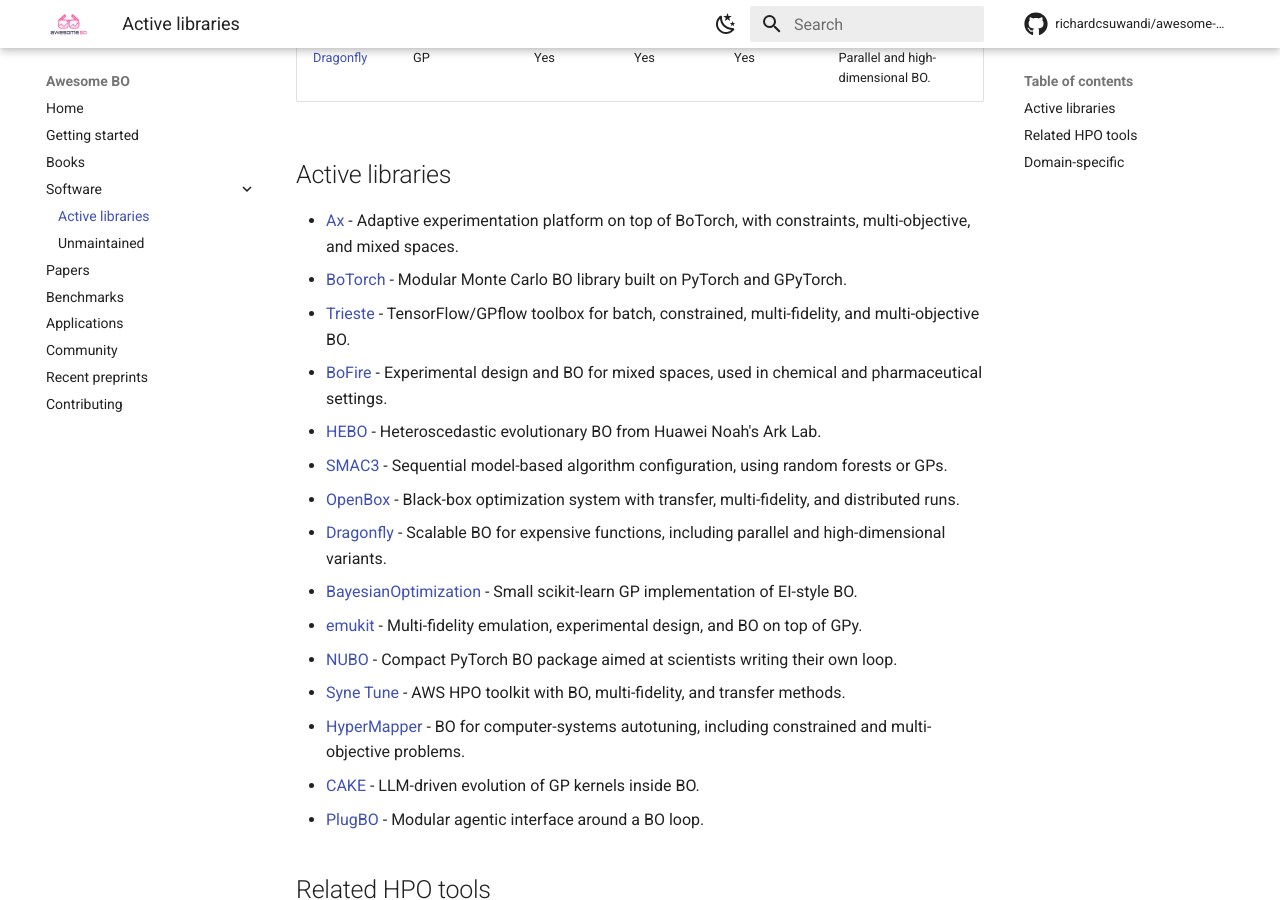
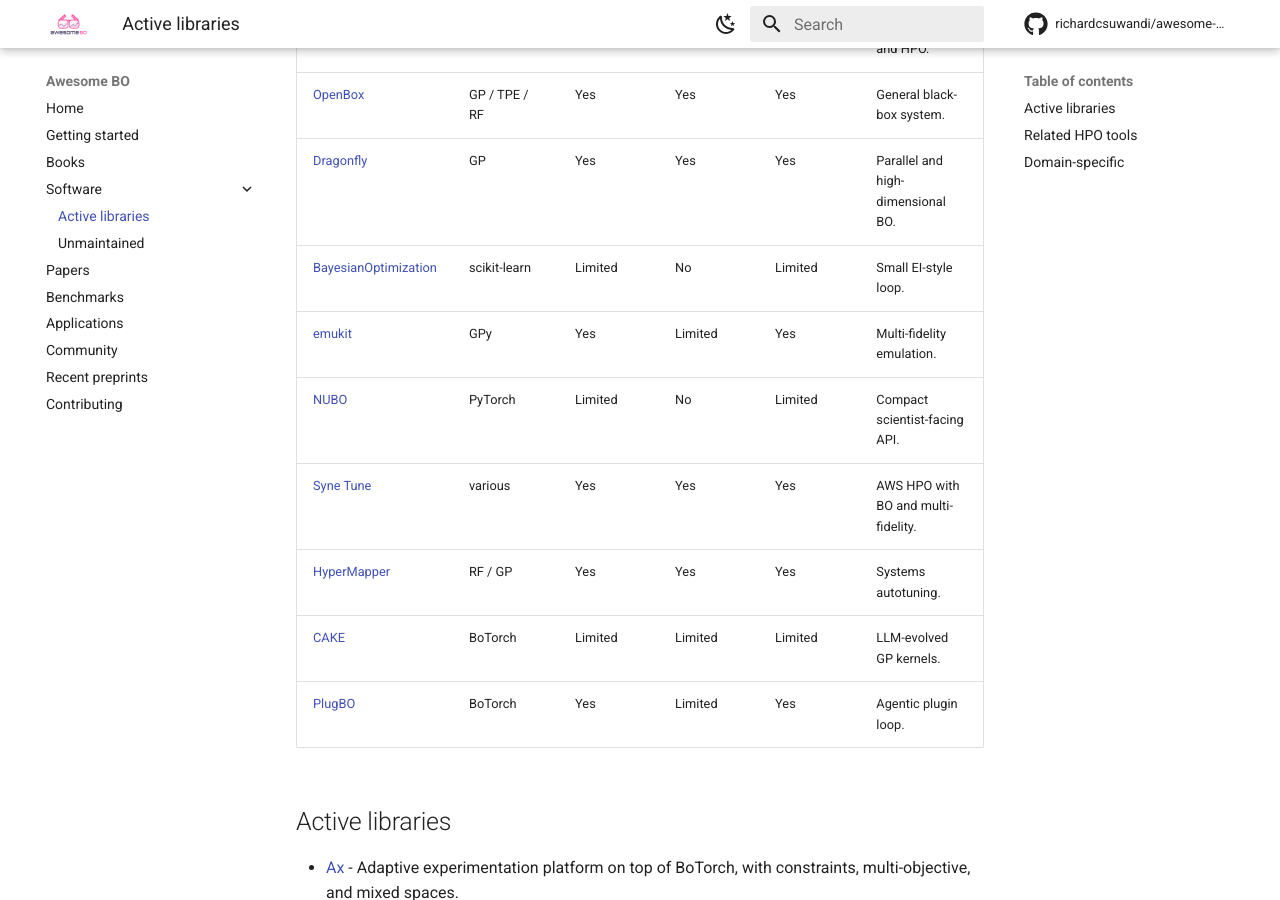
Before and after one commit to richardcsuwandi/awesome-bo, an MkDocs documentation site: the page built from docs/software.md, in a window 1280 px wide and 900 px high, scrolled down 760 px. Built offline with MkDocs 1.6.1 and Material for MkDocs 9.7.7, drawn with Linux system fonts in a browser that asks for light colours; comment, search, counter and statistics services are not loaded; some of the changed text lies outside the part shown.

Commit message:
Cover every library in the software table and point the docs home at the new books and Surrogate Design.
Co-authored-by: Cursor <cursoragent@cursor.com>

```diff
--- a/docs/software.md
+++ b/docs/software.md
@@ -12,6 +14,13 @@ Actively maintained libraries. Archived and maintenance-only packages are listed
 | [SMAC3](https://github.com/automl/SMAC3) | RF / GP | Yes | Limited | Yes | Algorithm configuration and HPO. |
 | [OpenBox](https://github.com/PKU-DAIR/open-box) | GP / TPE / RF | Yes | Yes | Yes | General black-box system. |
 | [Dragonfly](https://github.com/dragonfly/dragonfly) | GP | Yes | Yes | Yes | Parallel and high-dimensional BO. |
+| [BayesianOptimization](https://github.com/bayesian-optimization/BayesianOptimization) | scikit-learn | Limited | No | Limited | Small EI-style loop. |
+| [emukit](https://github.com/EmuKit/emukit) | GPy | Yes | Limited | Yes | Multi-fidelity emulation. |
+| [NUBO](https://github.com/mikediessner/nubo) | PyTorch | Limited | No | Limited | Compact scientist-facing API. |
+| [Syne Tune](https://github.com/awslabs/syne-tune) | various | Yes | Yes | Yes | AWS HPO with BO and multi-fidelity. |
+| [HyperMapper](https://github.com/luinardi/hypermapper) | RF / GP | Yes | Yes | Yes | Systems autotuning. |
+| [CAKE](https://github.com/richardcsuwandi/cake) | BoTorch | Limited | Limited | Limited | LLM-evolved GP kernels. |
+| [PlugBO](https://github.com/richardcsuwandi/plugbo) | BoTorch | Yes | Limited | Yes | Agentic plugin loop. |
 
 ## Active libraries
 
```
Also changed, not shown: other parts of docs/software.md (+2 -0 lines), README.md (+3 -1 lines), docs/getting-started.md (+1 -1 lines), docs/index.md (+5 -3 lines), docs/papers.md (+2 -0 lines), 1 other file.
